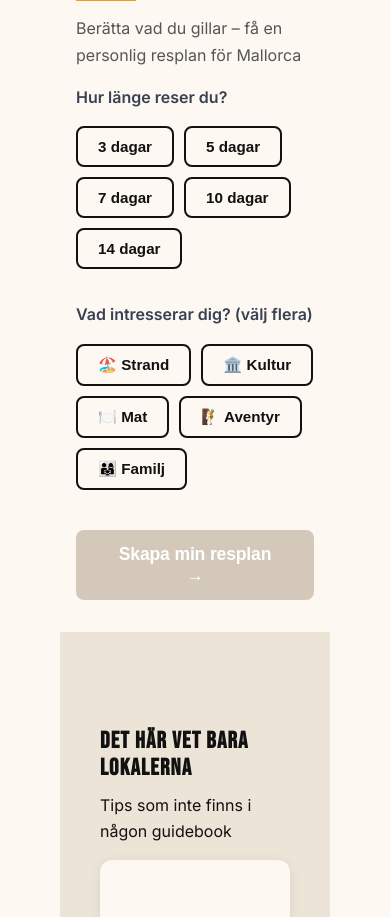
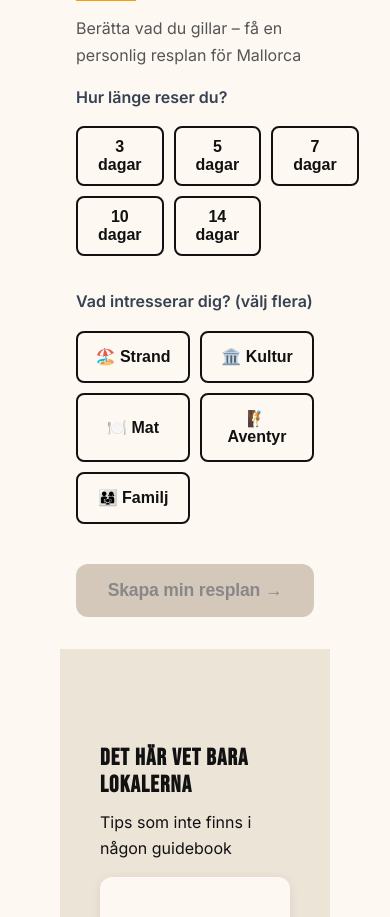
Before and after one commit to ErikFerla/min-hemsida, a Next.js app: page / in a window 390 px wide. Shown: the part 2560-3477 px from the top of the page. Built offline with nearby package versions, Linux system fonts and the light colour scheme.

Commit message:
Mobile touch-friendly planner with larger targets and full-width CTA

```diff
--- a/app/components/SectionPlanner.tsx
+++ b/app/components/SectionPlanner.tsx
@@ -169,6 +169,10 @@ export default function SectionPlanner() {
     cursor: 'pointer',
     fontSize: '0.95rem',
     transition: 'all 0.2s',
+    minHeight: '48px',
+    display: 'flex',
+    alignItems: 'center',
+    gap: '6px',
   });
 
   return (
@@ -183,7 +187,7 @@ export default function SectionPlanner() {
 
         <div style={{ marginBottom: '32px' }}>
           <p style={{ fontWeight: '600', fontSize: '1rem', marginBottom: '12px' }}>Hur länge reser du?</p>
-          <div style={{ display: 'flex', gap: '10px', flexWrap: 'wrap' }}>
+          <div className="planner-dag-grid" style={{ display: 'flex', gap: '10px', flexWrap: 'wrap' }}>
             {dagval.map(d => (
               <button key={d} onClick={() => { setDagar(d); setVisar(false); }} style={knappStyle(dagar === d)}>
                 {d} dagar
@@ -194,7 +198,7 @@ export default function SectionPlanner() {
 
         <div style={{ marginBottom: '40px' }}>
           <p style={{ fontWeight: '600', fontSize: '1rem', marginBottom: '12px' }}>Vad intresserar dig? (välj flera)</p>
-          <div style={{ display: 'flex', gap: '10px', flexWrap: 'wrap' }}>
+          <div className="planner-intresse-grid" style={{ display: 'flex', gap: '10px', flexWrap: 'wrap' }}>
             {intresseVal.map(i => (
               <button key={i} onClick={() => toggleIntresse(i)} style={knappStyle(intressen.includes(i))}>
                 {intressenIkon[i]} {i}
@@ -204,12 +208,13 @@ export default function SectionPlanner() {
         </div>
 
         <button
+          className="planner-cta-btn"
           onClick={genereraResplan}
           disabled={!dagar || intressen.length === 0}
           style={{
             padding: '14px 40px',
-            background: dagar && intressen.length > 0 ? '#c0392b' : '#d4c8bb',
-            color: 'white',
+            background: dagar && intressen.length > 0 ? '#F59E0B' : '#d4c8bb',
+            color: dagar && intressen.length > 0 ? '#1F2937' : '#888',
             border: 'none',
             borderRadius: '8px',
             fontSize: '1.1rem',
@@ -217,6 +222,7 @@ export default function SectionPlanner() {
             cursor: dagar && intressen.length > 0 ? 'pointer' : 'not-allowed',
             letterSpacing: '-0.01em',
             transition: 'all 0.2s',
+            minHeight: '52px',
           }}
         >
           Skapa min resplan →
@@ -229,7 +235,7 @@ export default function SectionPlanner() {
             </h3>
             {resplan.map((dag, i) => (
               <div key={i} style={{ display: 'flex', gap: '16px', marginBottom: '20px', alignItems: 'flex-start' }}>
-                <div style={{ minWidth: '36px', height: '36px', background: '#111', color: 'white', borderRadius: '50%', display: 'flex', alignItems: 'center', justifyContent: 'center', fontWeight: '700', fontSize: '0.9rem' }}>
+                <div style={{ minWidth: '36px', height: '36px', background: '#0E7490', color: 'white', borderRadius: '50%', display: 'flex', alignItems: 'center', justifyContent: 'center', fontWeight: '700', fontSize: '0.9rem' }}>
                   {i + 1}
                 </div>
                 <div style={{ paddingTop: '6px' }}>
--- a/app/globals.css
+++ b/app/globals.css
@@ -640,3 +640,12 @@ p {
     margin-top: 8px;
   }
 }
+
+/* === RESPLANSBYGGARE – MOBILANPASSNING === */
+@media (max-width: 768px) {
+  .planner-dag-grid { display: grid !important; grid-template-columns: repeat(3, 1fr) !important; gap: 10px !important; }
+  .planner-dag-grid button { width: 100% !important; justify-content: center !important; min-height: 52px !important; font-size: 1rem !important; }
+  .planner-intresse-grid { display: grid !important; grid-template-columns: repeat(2, 1fr) !important; gap: 10px !important; }
+  .planner-intresse-grid button { width: 100% !important; justify-content: center !important; min-height: 52px !important; font-size: 1rem !important; padding: 14px 16px !important; }
+  .planner-cta-btn { width: 100% !important; min-height: 52px !important; font-size: 1.1rem !important; padding: 16px 24px !important; border-radius: 12px !important; }
+}
```
